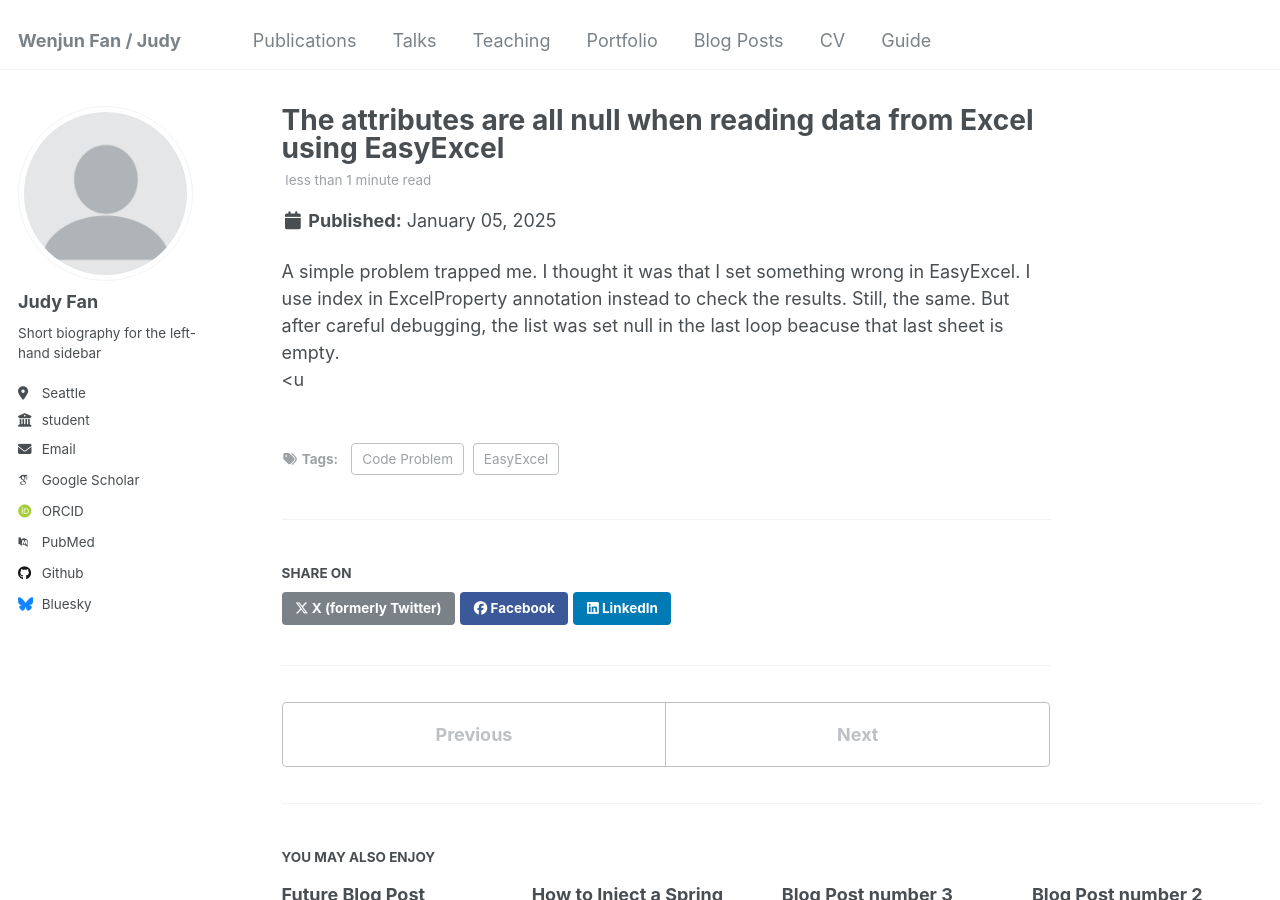
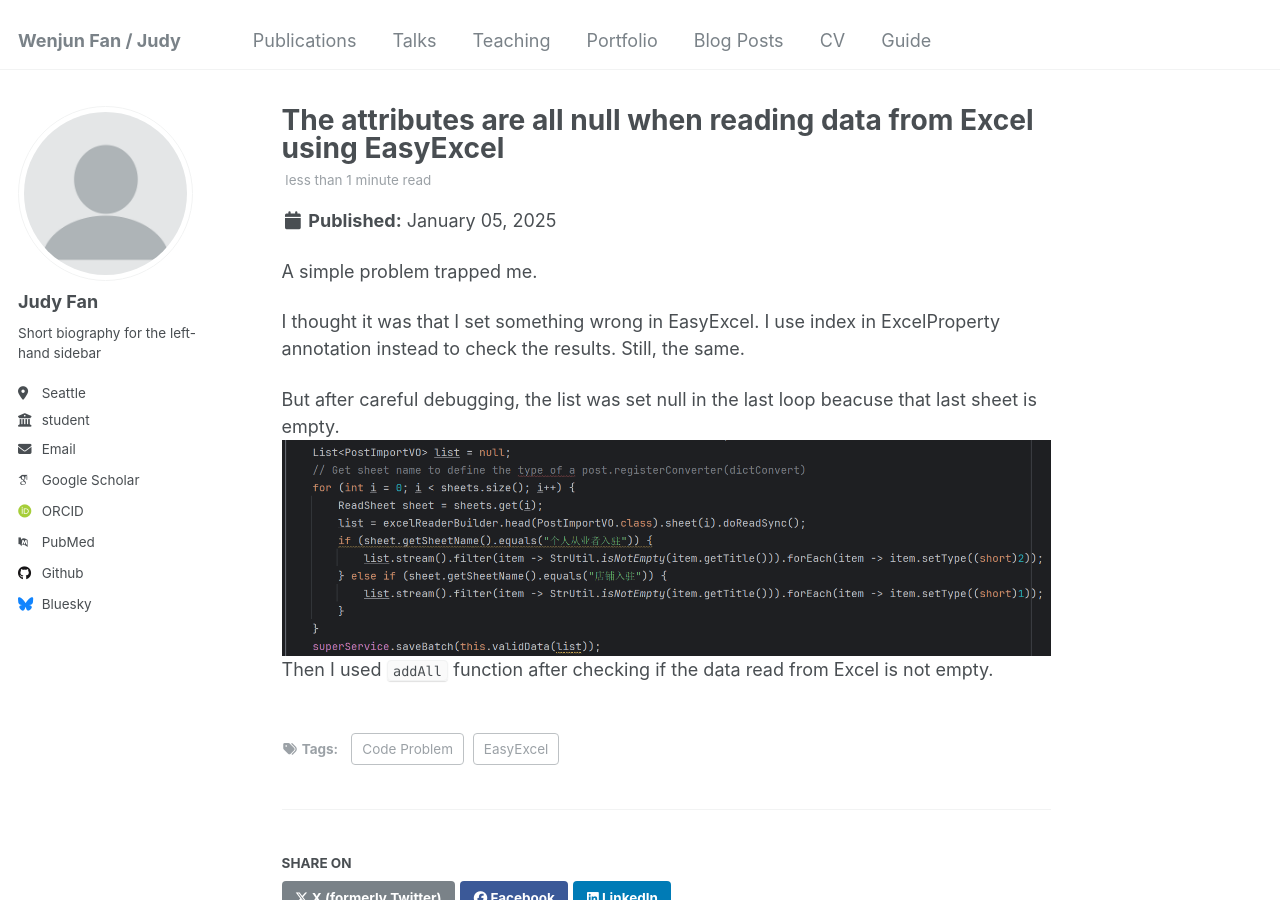
Before and after one commit to wjune5/wjune5.github.io, a Jekyll site: the page built from _posts/2025-01-05-blog-post-2.md, in a window 1280 px wide and 900 px high. Built offline with Jekyll 4.4.1, drawn with Linux system fonts in a browser that asks for light colours; some web fonts are replaced.

Commit message:
Update 2025-01-05-blog-post-2.md

```diff
--- a/_posts/2025-01-05-blog-post-2.md
+++ b/_posts/2025-01-05-blog-post-2.md
@@ -7,5 +7,10 @@ tags:
   - EasyExcel
 ---
 
-A simple problem  trapped me. I thought it was that I set something wrong in EasyExcel. I use index in ExcelProperty annotation instead to check the results. Still, the same. But after careful debugging, the list was set null in the last loop beacuse that last sheet is empty.
-<br><u
+A simple problem trapped me.
+
+I thought it was that I set something wrong in EasyExcel. I use index in ExcelProperty annotation instead to check the results. Still, the same.
+
+But after careful debugging, the list was set null in the last loop beacuse that last sheet is empty.
+<br/><img src='/images/2025-01-05_232749.png'>
+Then I used `addAll` function after checking if the data read from Excel is not empty.
```
